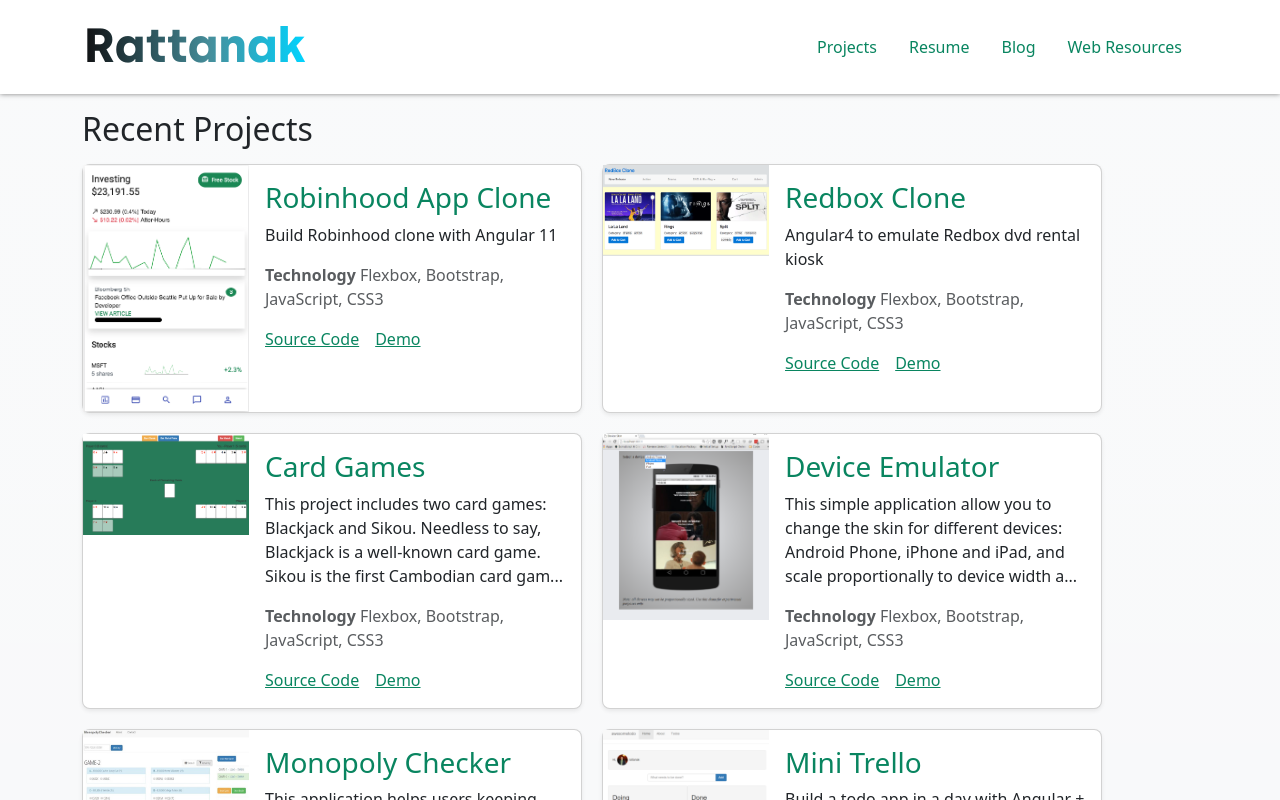
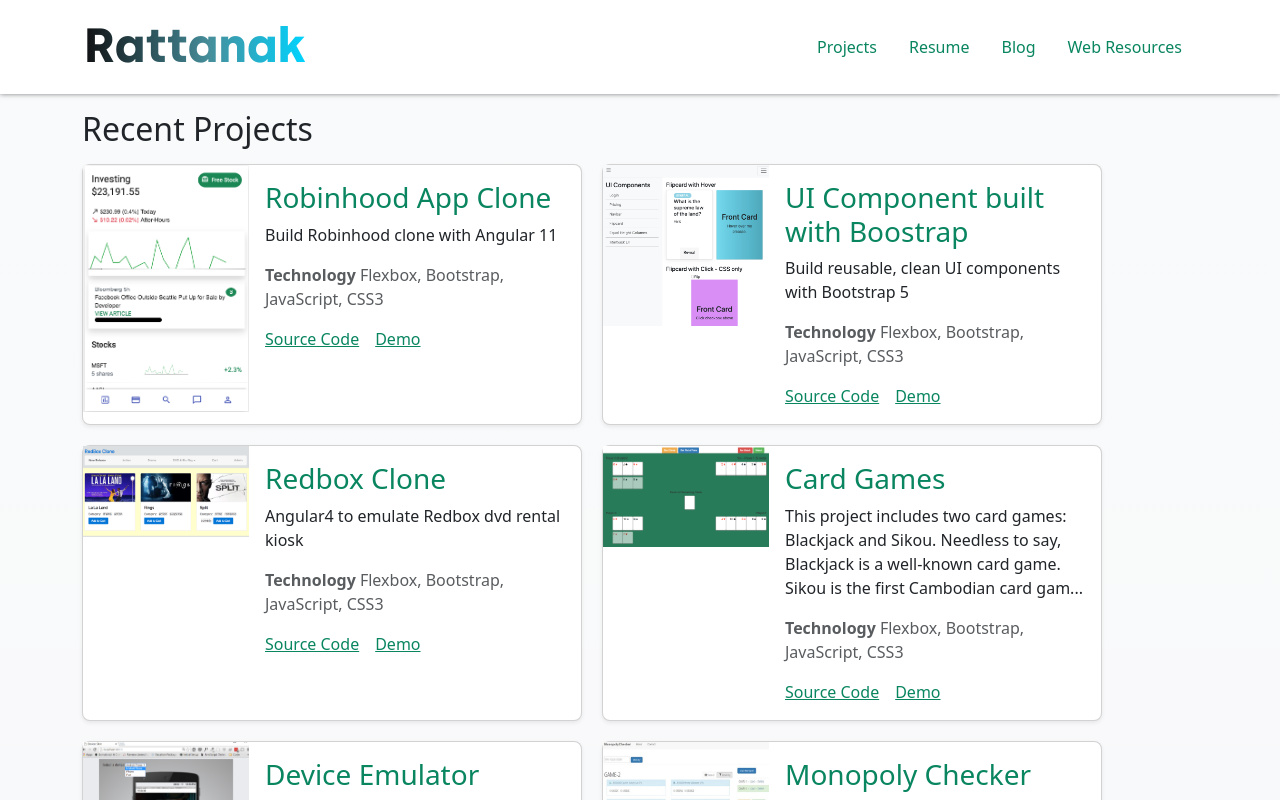
Before and after one commit to rattanakchea/rattanakchea.github.io, an Angular app: page /projects in a window 1280 px wide. Shown: the top 800 px of the page. Built offline with nearby package versions, Linux system fonts and the light colour scheme.

Commit message:
add boostrap UI in project, fixed broken link

```diff
--- a/src/app/core/data/projects.ts
+++ b/src/app/core/data/projects.ts
@@ -8,8 +8,12 @@ if (environment.production) {
 
 const ProjectURLs = {
   robinhood: {
-    URL: `${URL}/robinhood`,
+    URL: `/robinhood`,
     image: '/assets/projects-screenshots/robinhood-1.png',
+  },
+  boostrapUI: {
+    URL: `/bootstrap-ui`,
+    image: '/assets/projects-screenshots/bootstrap-ui.png',
   },
   redbox: {
     demo: `https://rattanakchea.github.io/redbox-clone/`,
@@ -30,6 +34,16 @@ export const Projects = [
     demo: ProjectURLs.robinhood.URL,
     source: '',
     image: ProjectURLs.robinhood.image,
+    featured: true,
+  },
+  {
+    id: 'bootstrap-ui',
+    title: 'UI Component built with Boostrap',
+    description: 'Build reusable, clean UI components with Bootstrap 5',
+    dateCreated: '01/01/2021',
+    demo: ProjectURLs.boostrapUI.URL,
+    source: '',
+    image: ProjectURLs.boostrapUI.image,
     featured: true,
   },
   {
```
Also changed, not shown: src/assets/projects-screenshots/bootstrap-ui.png (added).
